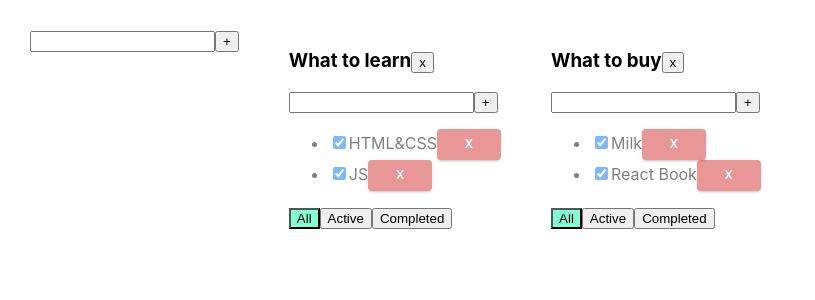
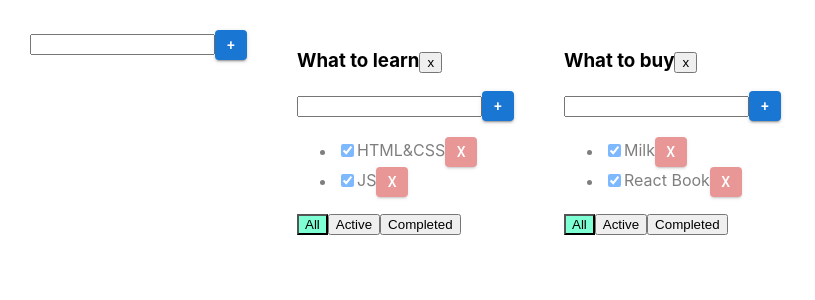
Before and after one commit to akach-dev/todolist-tuesday, a React (Create React App) app: page / in a window 1280 px wide. Shown: the top 300 px of the page, without its empty margins (0-815 px from the left). Built offline with nearby package versions, Linux system fonts and the light colour scheme.

Commit message:
add Button component

```diff
--- a/package.json
+++ b/package.json
@@ -5,6 +5,7 @@
   "dependencies": {
     "@emotion/react": "^11.11.1",
     "@emotion/styled": "^11.11.0",
+    "@mui/icons-material": "^5.14.8",
     "@mui/material": "^5.14.8",
     "@testing-library/jest-dom": "^5.16.5",
     "@testing-library/react": "^13.4.0",
--- a/src/Todolist.tsx
+++ b/src/Todolist.tsx
@@ -72,11 +72,12 @@ export const Todolist: FC<PropsType> = ({
             <input type="checkbox" onChange={onChangeHandler} checked={t.isDone}/>
             <EditableSpan oldTitle={t.title} callback={(title) => updateTaskTitleHandler(title, t.id)}/>
 
+
             <Button
                onClick={onClickHandler}
-               size="small"
-               variant="contained"
                color={"error"}
+               variant={"contained"}
+               style={{maxWidth: '30px', maxHeight: '30px', minWidth: '30px', minHeight: '30px'}}
             >x</Button>
           </li>
         })
--- a/src/components/AddItemForm.tsx
+++ b/src/components/AddItemForm.tsx
@@ -1,4 +1,5 @@
 import React, {ChangeEvent, FC, KeyboardEvent, useState} from 'react';
+import {Button} from "@mui/material";
 
 type AddItemFormPropsType = {
   addItem: (title: string) => void
@@ -36,7 +37,9 @@ export const AddItemForm: FC<AddItemFormPropsType> = ({addItem}) => {
               onKeyPress={onKeyPressHandler}
               className={error ? "error" : ""}
        />
-       <button onClick={addTaskHandler}>+</button>
+       <Button onClick={addTaskHandler} color={"primary"} variant={"contained"}
+               style={{maxWidth: '30px', maxHeight: '30px', minWidth: '30px', minHeight: '30px'}}>+</Button>
+
        {error && <div className="error-message">{error}</div>}
      </div>
   );
```
Also changed, not shown: 1 other file (tests, documents, lock files or other folders).
